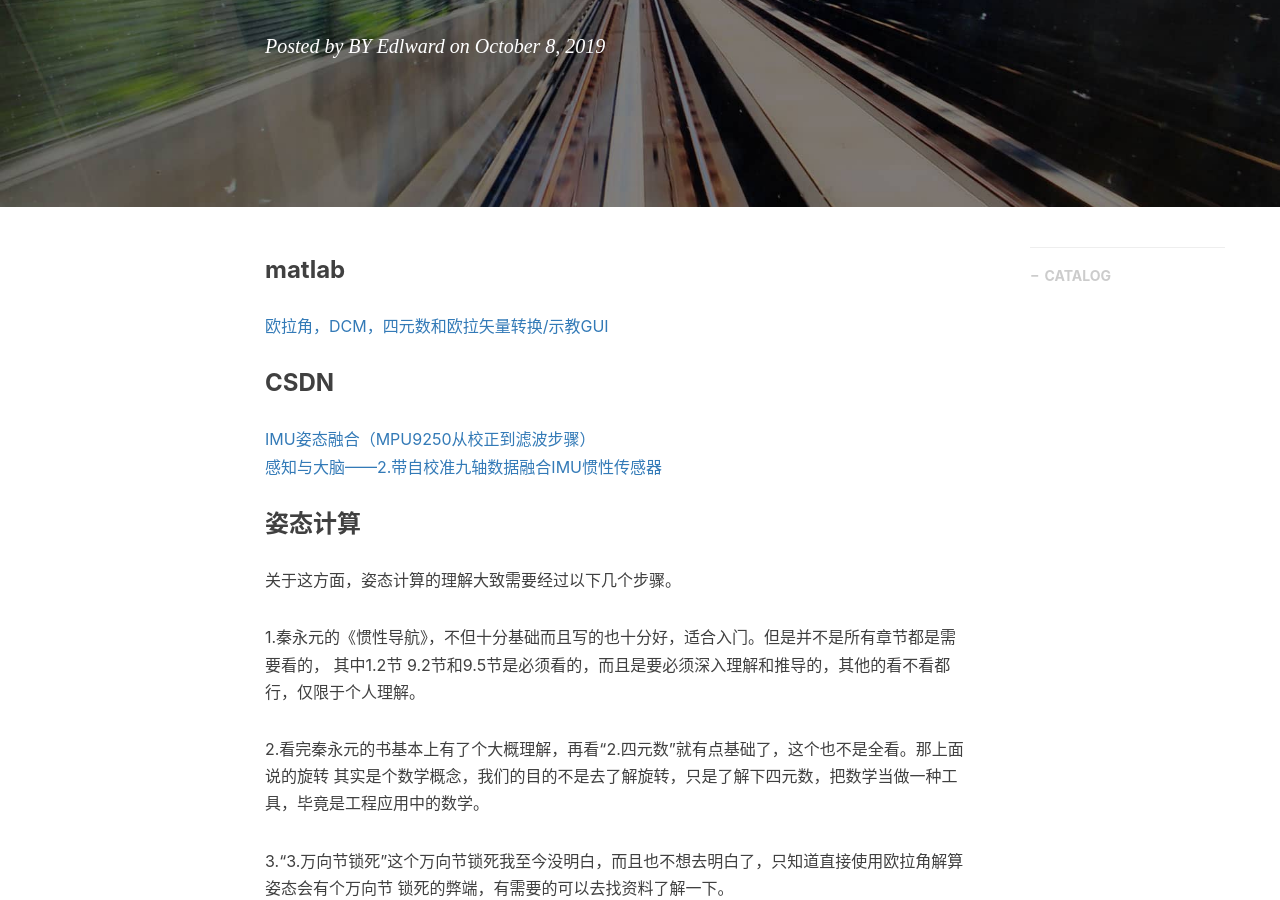
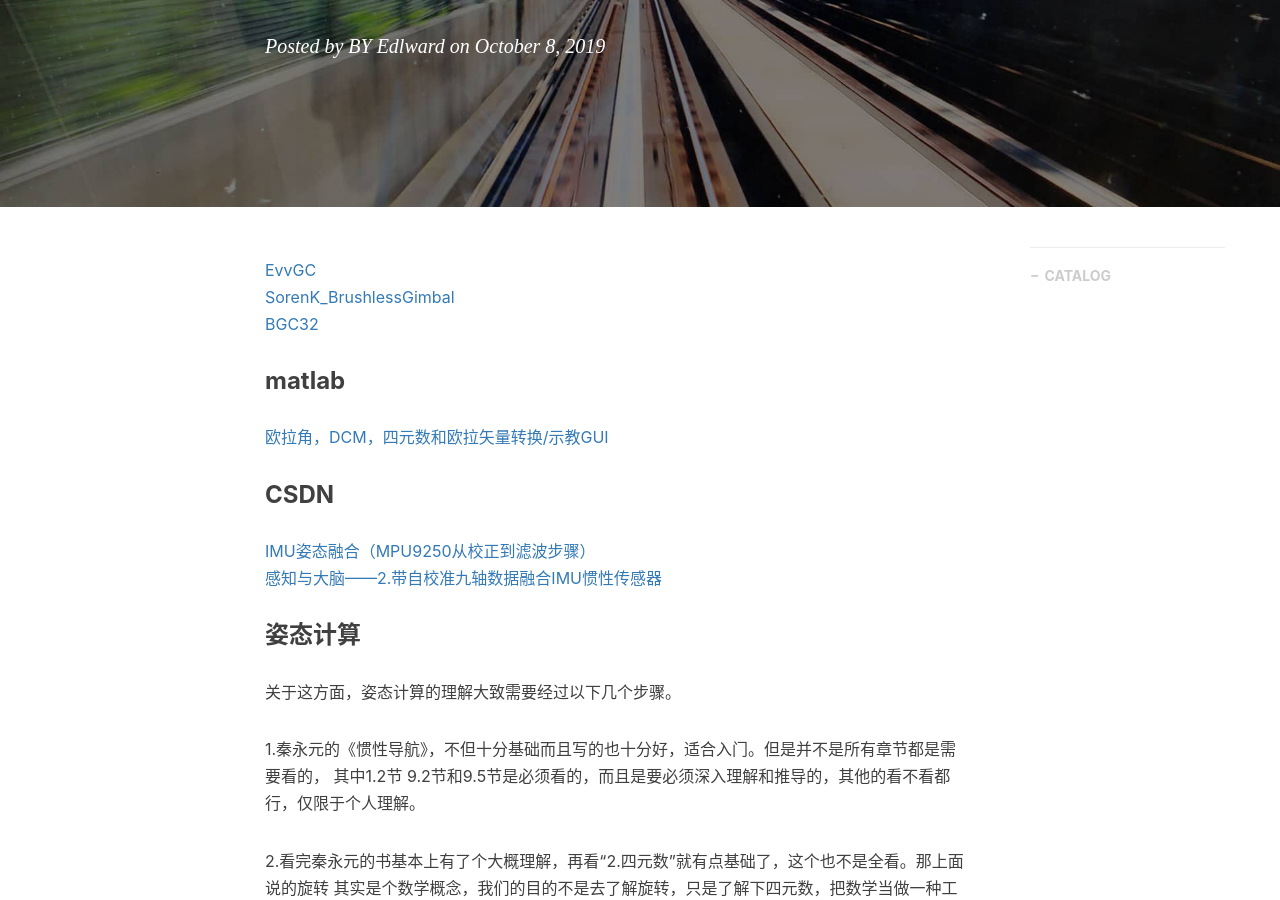
Before and after one commit to gary-robotics/dlward, a Jekyll site: the page built from _posts/2019-10-31-姿态计算-2019.markdown, in a window 1280 px wide and 900 px high, scrolled down 316 px. Built offline with Jekyll 4.4.1, drawn with Linux system fonts in a browser that asks for light colours; nearby versions of some CDN libraries; comment, search, counter and statistics services are not loaded.

Commit message:
Update 2019-10-31-姿态计算-2019.markdown

```diff
--- a/_posts/2019-10-31-姿态计算-2019.markdown
+++ b/_posts/2019-10-31-姿态计算-2019.markdown
@@ -9,6 +9,11 @@ catalog: true                       # 是否归档
 tags:                               #标签
     - 姿态计算
 ---
+[EvvGC](https://github.com/EvvGC/Firmware)
+[SorenK_BrushlessGimbal](https://github.com/dongfang/SorenK_BrushlessGimbal)
+[BGC32](https://github.com/dongfang/BGC32)
+
+
 ### matlab
 [欧拉角，DCM，四元数和欧拉矢量转换/示教GUI](https://ww2.mathworks.cn/matlabcentral/fileexchange/27653-euler-angle-dcm-quaternion-and-euler-vector-conversion-teaching-gui)
 
```
